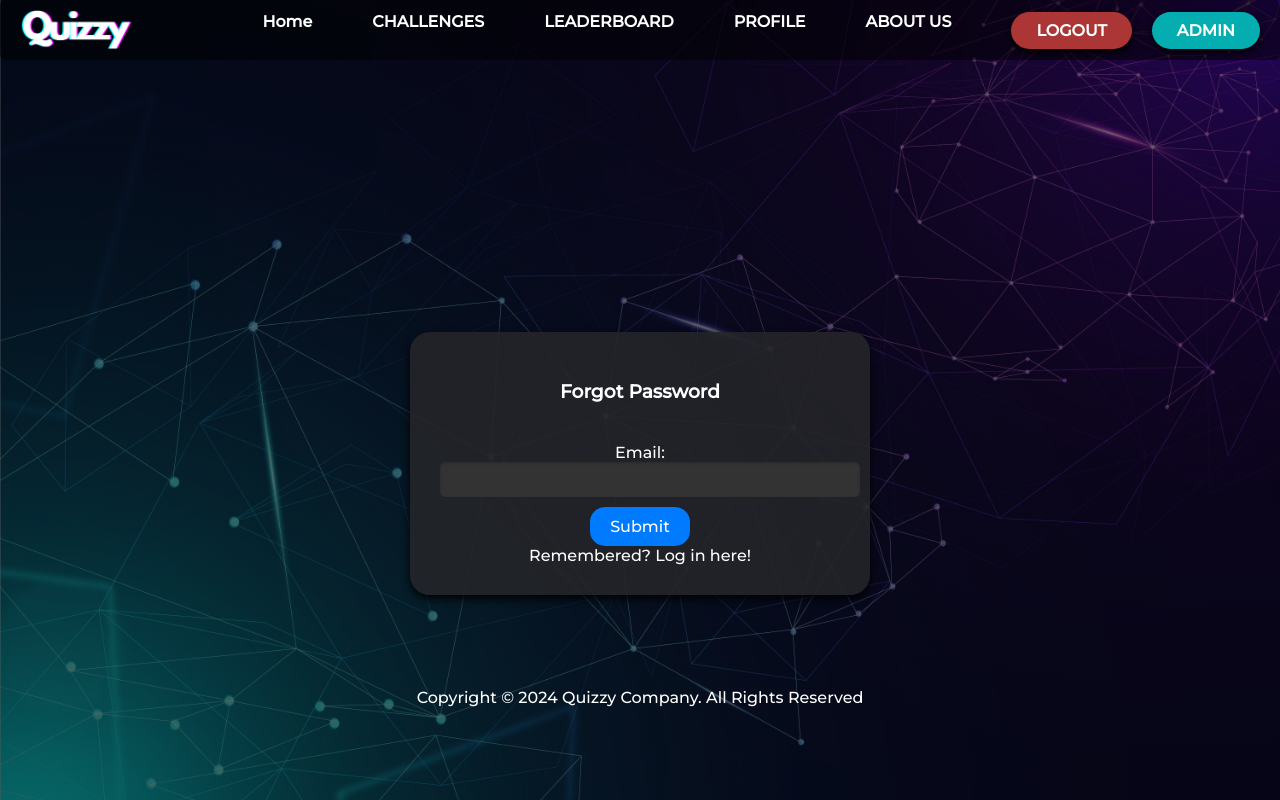
After one commit to marwasabon/Quizzle, a Flask app: page /forgot_password in a window 1280 px wide. The commit adds this page. Run offline with Flask 3, Linux system fonts and the light colour scheme; parts of the project's set-up code (start-up, migrations or seed data) failed here and were passed over; some libraries are stand-ins or nearby versions.

Commit message:
adding reset password , forgot password pages

```diff
--- a/backend/app/forms.py
+++ b/backend/app/forms.py
@@ -37,3 +37,7 @@ class UserForm(FlaskForm):
     def __init__(self, *args, **kwargs):
         super(UserForm, self).__init__(*args, **kwargs)
         self.role.choices = [(role.id, role.name) for role in Role.query.all()]  # Populate
+
+class ResetPasswordForm(FlaskForm):
+    password = PasswordField('New Password', validators=[DataRequired()])
+    submit = SubmitField('Submit')
--- a/backend/app/routes.py
+++ b/backend/app/routes.py
@@ -1,11 +1,15 @@
-from flask import Blueprint, abort, json, jsonify, render_template, redirect, request, url_for, flash
+from mailbox import Message
+from flask import Blueprint, abort, current_app, json, jsonify, render_template, redirect, request, url_for, flash
 from flask_login import current_user, login_required, login_user, logout_user
+from flask_mail import Mail
+from itsdangerous import URLSafeTimedSerializer
 import requests
+from sqlalchemy import case
 from .models.role import Role
-
+from flask_mail import Message
 from .models.quizz import Quiz
 from . import db
-from .forms import ProfileForm, RegistrationForm, LoginForm, UserForm
+from .forms import ProfileForm, RegistrationForm, LoginForm, ResetPasswordForm, UserForm
 from .models.user import User
 import os
 import json
@@ -13,9 +17,9 @@ import google.generativeai as genai
 import json
 import re
 main = Blueprint('main', __name__)
+mail = Mail()
 
 @main.route('/home')
-@login_required
 def home():
     return render_template('index.html')
 
@@ -452,3 +456,69 @@ def delete_user(user_id):
     db.session.commit()
     flash('User deleted successfully!', 'success')
     return redirect(url_for('main.list_users'))
+
+# Initialize the URLSafeTimedSerializer
+def get_serializer():
+    return URLSafeTimedSerializer(current_app.config['SECRET_KEY'])
+
+@main.route('/forgot_password', methods=['GET', 'POST'])
+def forgot_password():
+    if request.method == 'POST':
+        email = request.form['email']
+        user = User.query.filter_by(email=email).first()
+        if user:
+            s = get_serializer()
+            token = s.dumps(user.email, salt='password-reset-salt')
+            reset_url = url_for('main.reset_password', token=token, _external=True)
+            msg = Message('Password Reset Request', recipients=[email])
+            msg.body = f'Please click the link to reset your password: {reset_url}'
+            mail.send(msg)
+            flash('Password reset email sent.', 'success')
+        else:
+            flash('Email address not found.', 'error')
+    return render_template('forgot_password.html')
+
+@main.route('/reset_password/<token>', methods=['GET', 'POST'])
+def reset_password(token):
+    form = ResetPasswordForm()  # Instantiate your form here
+    print(f"Received token: {token}")  # Debug: Print the received token
+    s = get_serializer()
+    try:
+        email = s.loads(token, salt='password-reset-salt', max_age=48*3600)  # Token valid for 1 hour
+    except:
+        flash('The password reset link is invalid or has expired.', 'error')
+        return redirect(url_for('main.forgot_password'))
+
+    if request.method == 'POST':
+        print(f"here  token: {token}")  # Debug2: Print the received token
+
+        user = User.query.filter_by(email=email).first()
+        password = request.form['password']
+        user.set_password(password)  #issue fixed
+        db.session.commit()
+        flash('Your password has been updated!', 'success')
+        return redirect(url_for('main.login'))
+
+    return render_template('reset_password.html',form=form, token=token)
+
+@main.route('/quiz_history/<int:user_id>')
+@login_required
+def quiz_history(user_id):
+    # Query all quizzes taken by the user
+
+    user_quizzes = (
+        db.session.query(
+            Quiz.topic,
+            db.func.count(Quiz.id).label('total'),
+            db.func.sum(case((Quiz.score > 0, 1), else_=0)).label('success_count'),
+            db.func.sum(case((Quiz.score == 0, 1), else_=0)).label('failure_count'),
+            (db.func.sum(case((Quiz.score > 0, 1), else_=0)) * 100.0 / db.func.count(Quiz.id)).label('success_rate'),
+            db.func.max(Quiz.date_attempted).label('last_attempt_date')  # Latest date per topic
+        )
+        .filter(Quiz.user_id == user_id)
+        .group_by(Quiz.topic)
+        .all()
+    )
+
+
+    return render_template('quizz_history.html', user_quizzes=user_quizzes)
--- /dev/null
+++ b/backend/app/templates/forgot_password.html
@@ -0,0 +1,98 @@
+{% extends 'base.html' %}
+
+{% block title %}Forgot Password{% endblock %}
+
+{% block content %}
+<div class="profile-container">
+    <div class="profile-header">
+        <h3>Forgot Password</h3>
+    </div>
+                <div class="card-body">
+                    <form method="POST" action="{{ url_for('main.forgot_password') }}">
+                        <div class="mb-3">
+                            <label for="email" class="form-control-label">Email:</label>
+                            <br>
+                            <input type="email" id="email" name="email" class="form-control form-control-lg" required>
+                        </div>
+                        <button type="submit" class="btn btn-primary w-100 btn-outline-info">Submit</button>
+                    </form>
+                </div>
+                <div class="card-footer text-center">
+                    <a href="{{ url_for('main.login') }}">Remembered? Log in here!</a>
+                </div>
+            </div>
+        </div>
+    </div>
+    </div>
+</div>
+
+<script src="{{ url_for('static', filename='script.js') }}"></script>
+
+<style>
+    body {
+        justify-content: center;
+        margin: 0;
+        padding: 0;
+        background-image: linear-gradient(rgba(0, 0, 0, 0.6), rgba(0, 0, 0, 0.6)), url('{{ url_for('static', filename='Images/5066999.jpg') }}');
+        background-size: cover;
+        background-position: center;
+        background-attachment: fixed;
+        color: #fff;
+    }
+
+    .profile-container {
+        text-align: center;
+        padding: 30px;
+        background-color: rgba(36, 37, 42, 0.9);
+        border-radius: 20px;
+        margin: 20px auto;
+        width: 80%;
+        margin-top: 255px;
+        max-width: 400px; /* Added max-width */
+        box-shadow: 0 4px 8px rgba(0, 0, 0, 0.9);
+    }
+
+    .profile-header {
+        margin-bottom: 40px;
+    }
+
+    .profile-header img {
+        width: 100px;
+        border-radius: 50%;
+    }
+
+    form {
+        margin-top: 20px; /* Added space before the form */
+    }
+
+    form div {
+        margin: 10px 0;
+    }
+    .form-control {
+        border: none;
+        border-radius: 5px;
+        padding: 10px;
+        background-color: #333;
+        color: #fff;
+        width: 100%;
+        box-shadow: inset 0 1px 3px rgba(0, 0, 0, 0.2);
+    }
+
+    .quiz-section {
+        margin-top: 20px;
+        background-color: rgba(23, 25, 33, 0.8);
+        border-radius: 20px;
+        padding: 20px;
+    }
+
+    .quiz-section h3 {
+        margin-top: 0;
+    }
+
+    .footer {
+        text-align: center;
+        margin-top: 20px;
+        font-size: 0.8em;
+    }
+</style>
+{% endblock content %}
--- a/backend/app/templates/profile.html
+++ b/backend/app/templates/profile.html
@@ -6,7 +6,8 @@
 <div class="profile-container">
     <div class="profile-header">
         <img src="{{ url_for('static', filename='Images/default_avatar.png') }}" alt="User Avatar">
-        <h3>{{ user.first_name }} {{ user.last_name }}</h3>
+        <h3> Welcome {{ user.first_name }} {{ user.last_name }}</h3>
+        <a href="{{ url_for('main.quiz_history', user_id=user.id) }}" class="btn btn-info mt-3">View Quiz History</a>
     </div>
 
     <form method="POST" action="{{ url_for('main.profile') }}">
```
Also changed, not shown: backend/app/send_notification.py (added, +18 -0 lines), backend/app/templates/login.html (+6 -1 lines), backend/app/templates/quizz_history.html (added, +110 -0 lines), backend/app/templates/reset_password.html (added, +105 -0 lines).
